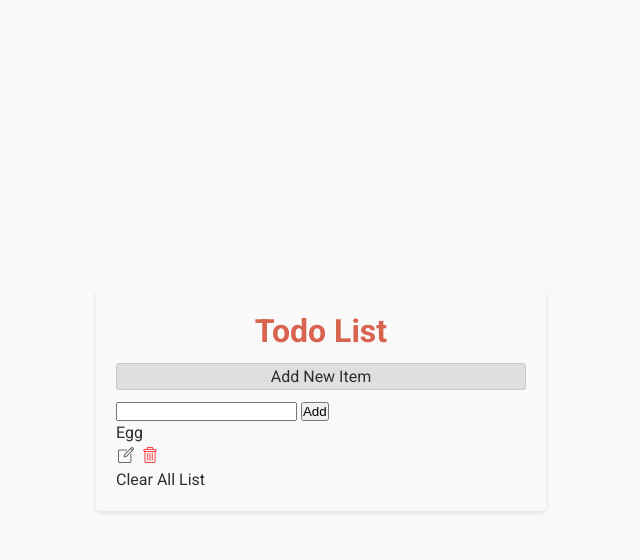
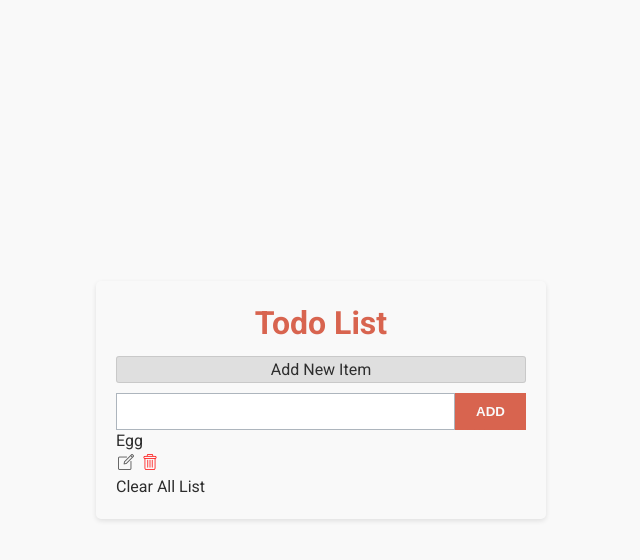
Before and after one commit to MTahir27/JavaScript_Projects, a PHP site: page /15-Todo_List/index.html in a window 1280 px wide. Shown: the top 560 px of the page, without its empty margins (319-959 px from the left). Run offline with PHP 8.4, Linux system fonts and the light colour scheme.

Commit message:
Form Styling

```diff
--- a/15-Todo_List/index.html
+++ b/15-Todo_List/index.html
@@ -23,9 +23,9 @@
             <div class="section">
                 <h1>Todo List</h1>
                 <p class="alert">Add New Item</p>
-                <form>
+                <form class="todo-form">
                     <input type="text" class="input-list">
-                    <button class="submit-btn">Add</button>
+                    <button class="submit-btn btn">Add</button>
                 </form>
                 <section class="todo-container">
                     <div class="todo-list">
--- a/15-Todo_List/style.css
+++ b/15-Todo_List/style.css
@@ -34,11 +34,12 @@ body {
 .btn {
     background-color: var(--primarycolor);
     color: var(--white);
-    font-weight: 500;
-    text-transform: capitalize;
+    font-weight: 600;
+    text-transform: uppercase;
     border: 1px dashed var(--primarycolor);
     cursor: pointer;
     transition: .1s all ease-in-out;
+    padding: 10px 20px;
 }
 
 .btn:hover {
@@ -115,3 +116,17 @@ body {
     background-color: rgb(220 53 69 / 20%);
     border-color: rgb(220 53 69 / 25%);
 }
+
+/* Todo Form Styling */
+.todo-form {
+    width: 100%;
+    display: flex;
+}
+
+.todo-form .input-list {
+    flex: 1;
+    outline: none;
+    padding: 5px 10px;
+    font-size: 1rem;
+    border: 1px solid #adb5bd;
+}
```
